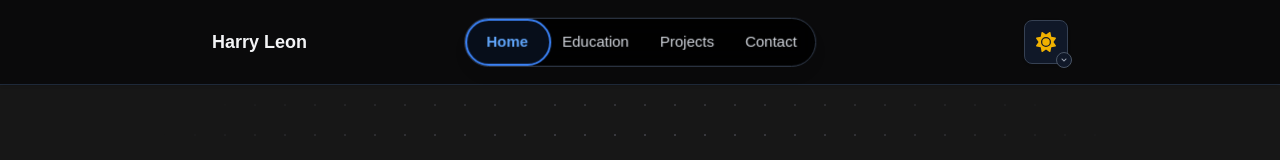
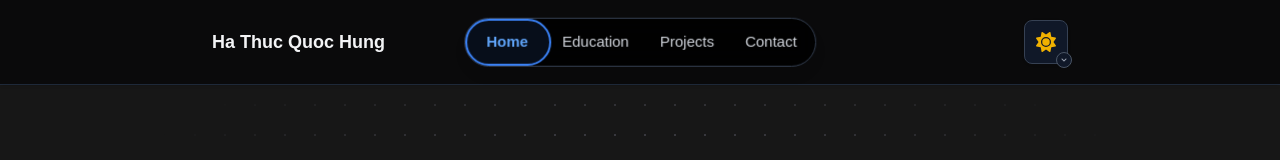
Before and after one commit to harry-leon/Harry-Leon-Portfolio, a Next.js app: page / in a window 1280 px wide. Shown: the top 160 px of the page. Built offline with nearby package versions, Linux system fonts and the light colour scheme; no server answers; a web font is replaced by a local one.

Commit message:
Format repo with Prettier

```diff
--- a/src/app/work/WorkClientUI.tsx
+++ b/src/app/work/WorkClientUI.tsx
@@ -175,8 +175,8 @@ export default function WorkClientUI({
             <FaFrown className="text-4xl md:text-5xl mb-3 text-gray-400 dark:text-gray-500" />
             <p className="text-lg md:text-xl lg:text-2xl font-semibold">No education items found</p>
             <p className="text-sm md:text-base lg:text-lg mt-2 max-w-2xl">
-              The selected institution filters didn&apos;t match any education items. Try
-              changing or clearing your filters.
+              The selected institution filters didn&apos;t match any education items. Try changing
+              or clearing your filters.
             </p>
           </motion.div>
         )}
--- a/src/components/Breadcrumbs.tsx
+++ b/src/components/Breadcrumbs.tsx
@@ -5,7 +5,7 @@ import { usePathname } from "next/navigation"
 import { homeIntroConfig } from "@/data/content"
 import { cn, getInitials } from "@/lib/utils"
 
-const headerDisplayName = "Harry Leon"
+const headerDisplayName = homeIntroConfig.name
 
 /**
  * The "breadcrumbs" component that displays the current path as a series of links.
--- a/src/components/home/HomeContent.tsx
+++ b/src/components/home/HomeContent.tsx
@@ -22,11 +22,7 @@ const heroProfile = {
   role: "Backend Java Developer",
 }
 
-const rotatingHeroTitles = [
-  "Ha Thuc Quoc Hung",
-  "Harry Leon",
-  "Backend Java Developer",
-]
+const rotatingHeroTitles = ["Ha Thuc Quoc Hung", "Harry Leon", "Backend Java Developer"]
 
 const typingSpeedMs = 70
 const pauseAfterTypedMs = 1200
@@ -195,9 +191,7 @@ export default function HomeContent({ work, projects }: HomeContentProps) {
                 key={group.category}
                 className="rounded-xl border border-gray-200 bg-gray-50 p-5 dark:border-gray-800 dark:bg-gray-900"
               >
-                <h3 className="font-semibold text-gray-900 dark:text-gray-100">
-                  {group.category}
-                </h3>
+                <h3 className="font-semibold text-gray-900 dark:text-gray-100">{group.category}</h3>
                 <p className="mt-2 leading-relaxed text-gray-600 dark:text-gray-300">
                   {group.skills.join(", ")}
                 </p>
--- a/src/data/content.ts
+++ b/src/data/content.ts
@@ -60,7 +60,11 @@ export const homeIntroConfig = {
    */
   additionalFacts: [
     { icon: FaGithub, label: "github.com/harry-leon", href: "https://github.com/harry-leon" },
-    { icon: FaLinkedin, label: "linkedin.com/in/harryleon", href: "https://www.linkedin.com/in/harryleon" },
+    {
+      icon: FaLinkedin,
+      label: "linkedin.com/in/harryleon",
+      href: "https://www.linkedin.com/in/harryleon",
+    },
   ] as Array<{ icon: IconType; label: string; href?: string }>,
 
   /**
```
Also changed, not shown: src/app/contact/page.tsx (+17 -15 lines), src/app/projects/[slug]/page.tsx (+9 -1 lines), src/app/llms.txt/route.ts (line endings or trailing spaces), src/app/sitemap.ts (line endings or trailing spaces), src/components/home/QuickFacts.tsx (line endings or trailing spaces), src/lib/constants.ts (line endings or trailing spaces), src/lib/devIcons.tsx (line endings or trailing spaces), 2 other files (tests, documents, lock files or other folders).
